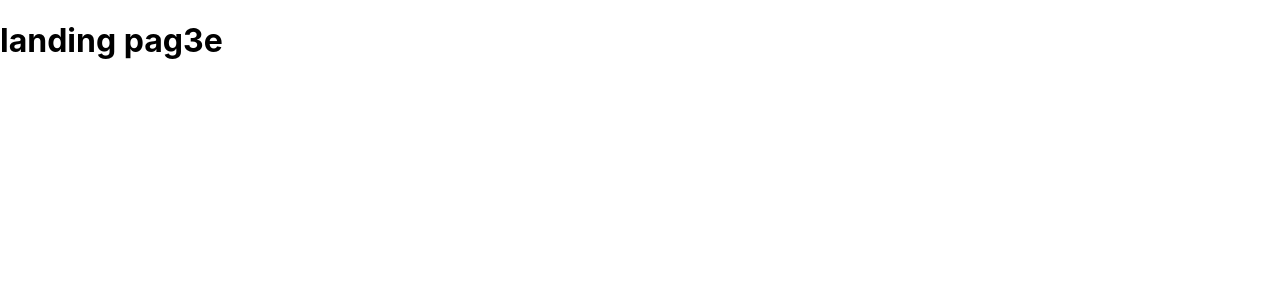
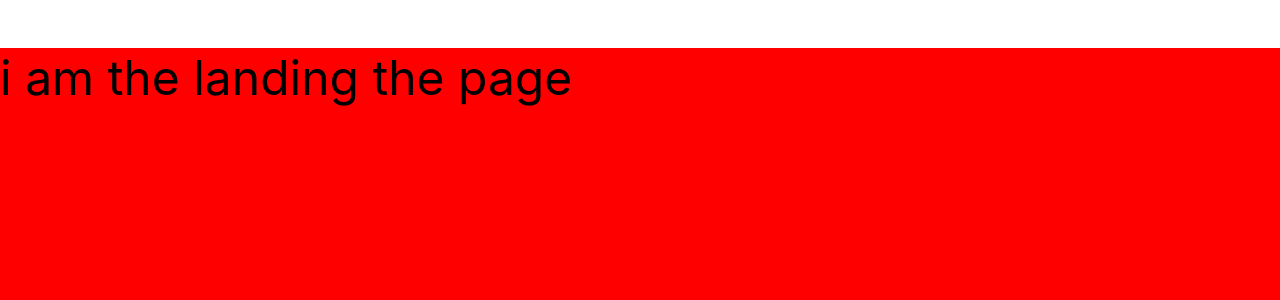
Before and after one commit to atmurray-fullstack/React_cryptoSite, a React (Create React App) app in the folder frontend/: page / in a window 1280 px wide. Shown: the top 300 px of the page. Built offline with nearby package versions, Linux system fonts and the light colour scheme.

Commit message:
created BasicScreen and AppText

```diff
--- a/frontend/src/components/AppText.jsx
+++ b/frontend/src/components/AppText.jsx
@@ -2,11 +2,19 @@ import React from 'react';
 import { } from 'materialize-css'
 
 
-const AppText = ({ Children }) => {
-
+const AppText = ({ children, props, size }) => {
+    const styles = {
+        text: {
+            color: 'black',
+            fontSize: size
+        }
+    }
 
     return (
-        <p style={{ color: "red" }}> {Children}  </p>
+        <p style={styles.text}>
+            {children}
+
+        </p >
 
     );
 }
--- /dev/null
+++ b/frontend/src/components/BasicScreen.jsx
@@ -0,0 +1,22 @@
+import React from 'react';
+
+const BasicScreen = ({ children }) => {
+
+    const styles = {
+        screen: {
+            backgroundColor: 'red',
+            width: '100vw',
+            height: '100vw'
+        }
+    }
+
+
+    return (
+        <div style={styles.screen}>
+            {children}
+        </div>
+
+    );
+}
+
+export default BasicScreen;
--- a/frontend/src/views/Landing.jsx
+++ b/frontend/src/views/Landing.jsx
@@ -1,15 +1,16 @@
 import React from 'react';
 import AppText from '../components/AppText'
-
+import BasicScreen from '../components/BasicScreen'
 
 const Landing = () => {
     return (
-        <>
-            <h1>landing pag3e</h1>
-            <AppText>
+        <BasicScreen>
+            <AppText size='3rem'>
                 i am the landing the page
             </AppText>
-        </>
+
+        </BasicScreen>
+
 
     );
 }
```
